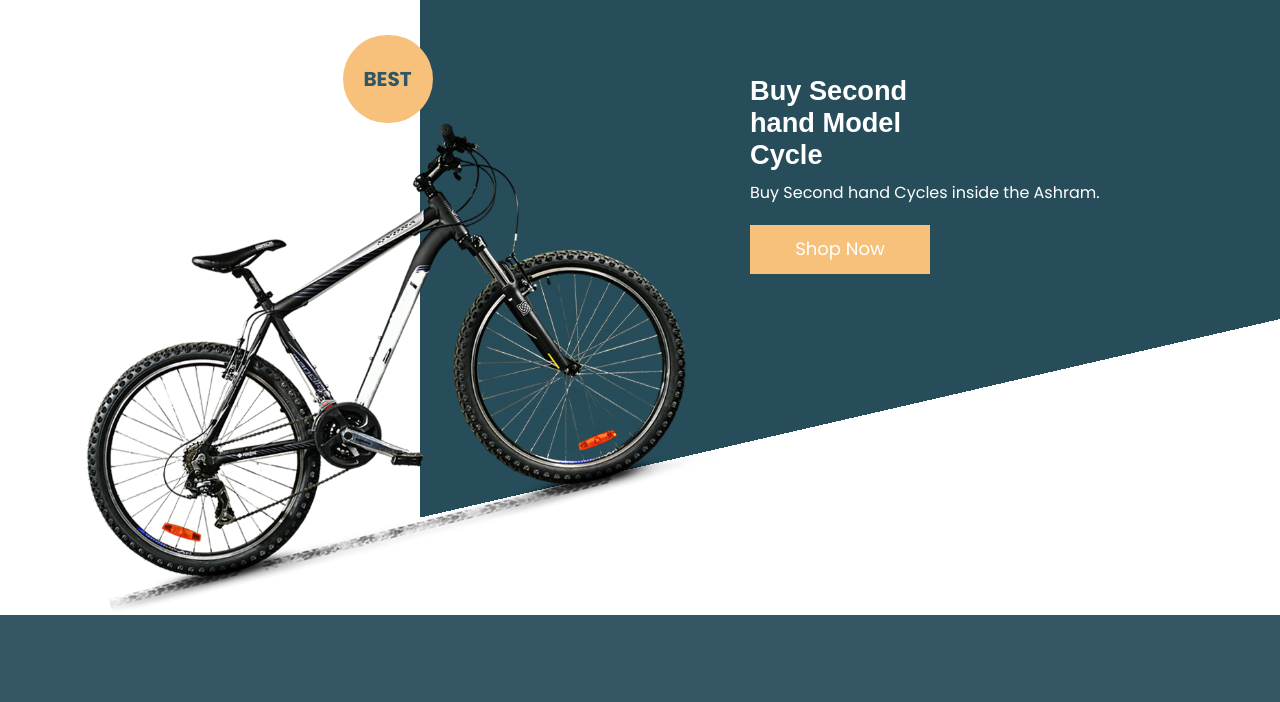
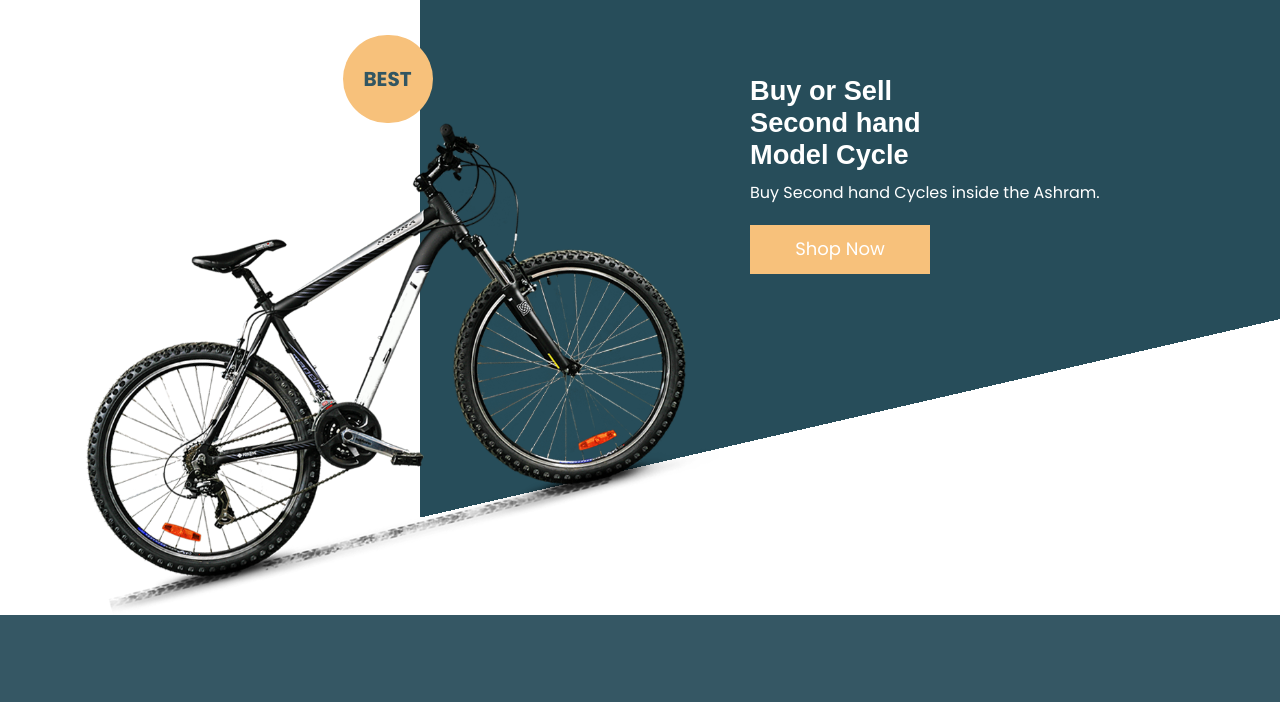
Before and after one commit to buyorsellbicycle/web, a plain HTML site: page index.html in a window 1280 px wide. Shown: the part 76-778 px from the top of the page. Drawn offline with nearby package versions, Linux system fonts and the light colour scheme; files whose address does not match are found by name.

Commit message:
Add files via upload

```diff
--- a/index.html
+++ b/index.html
@@ -74,7 +74,7 @@
                         <div class="image_1"><img src="images/img-1.png"></div>
                      </div>
                      <div class="col-md-5">
-                        <h1 class="banner_taital" style="font-size:1.7rem !important;">Buy Second hand Model Cycle</h1>
+                        <h1 class="banner_taital" style="font-size:1.7rem !important;">Buy or Sell Second hand Model Cycle</h1>
                         <p class="banner_text">Buy Second hand Cycles inside the Ashram.</p>
                         <div class="contact_bt"><a href="#shop">Shop Now</a></div>
                      </div>
```
